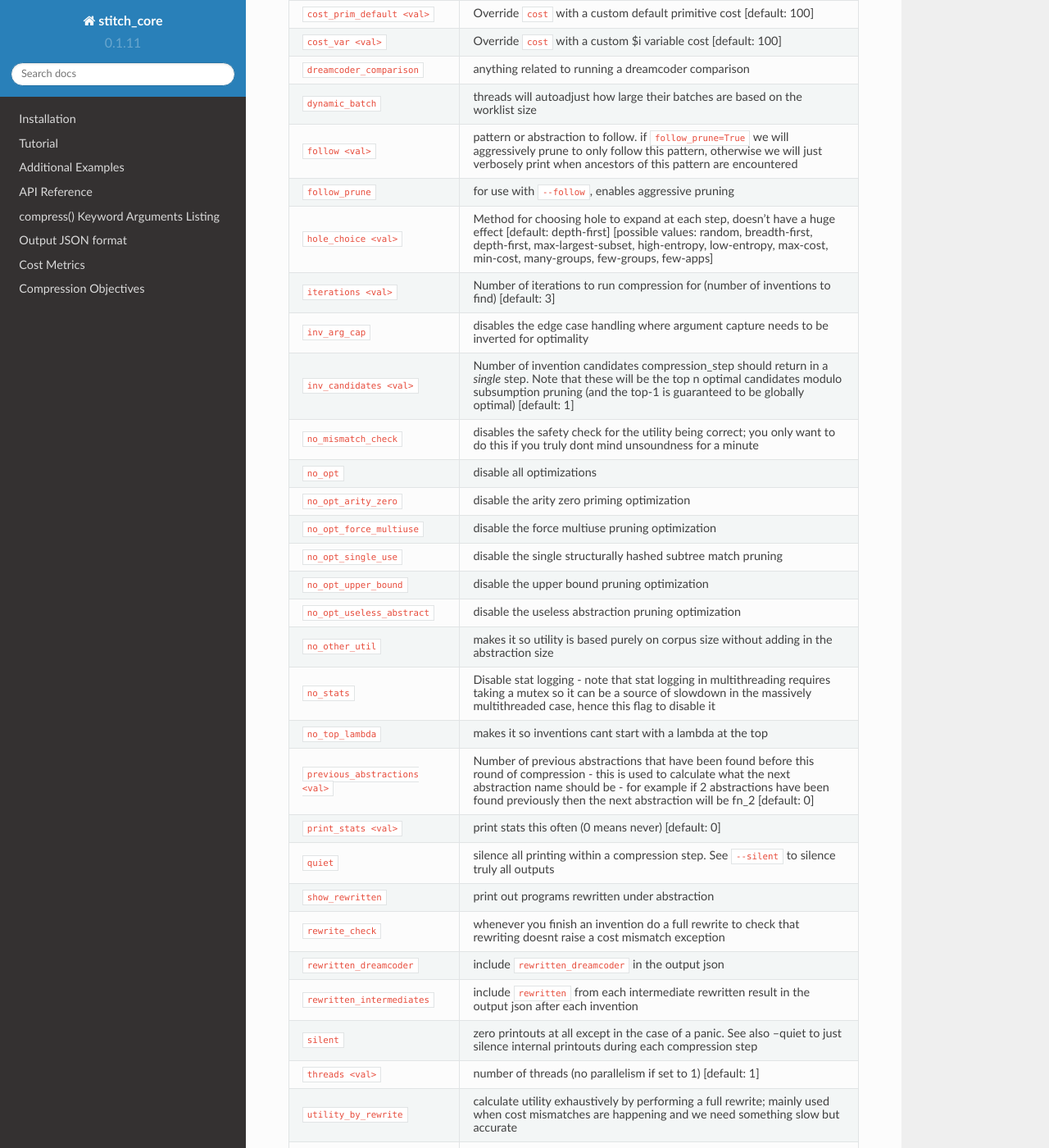
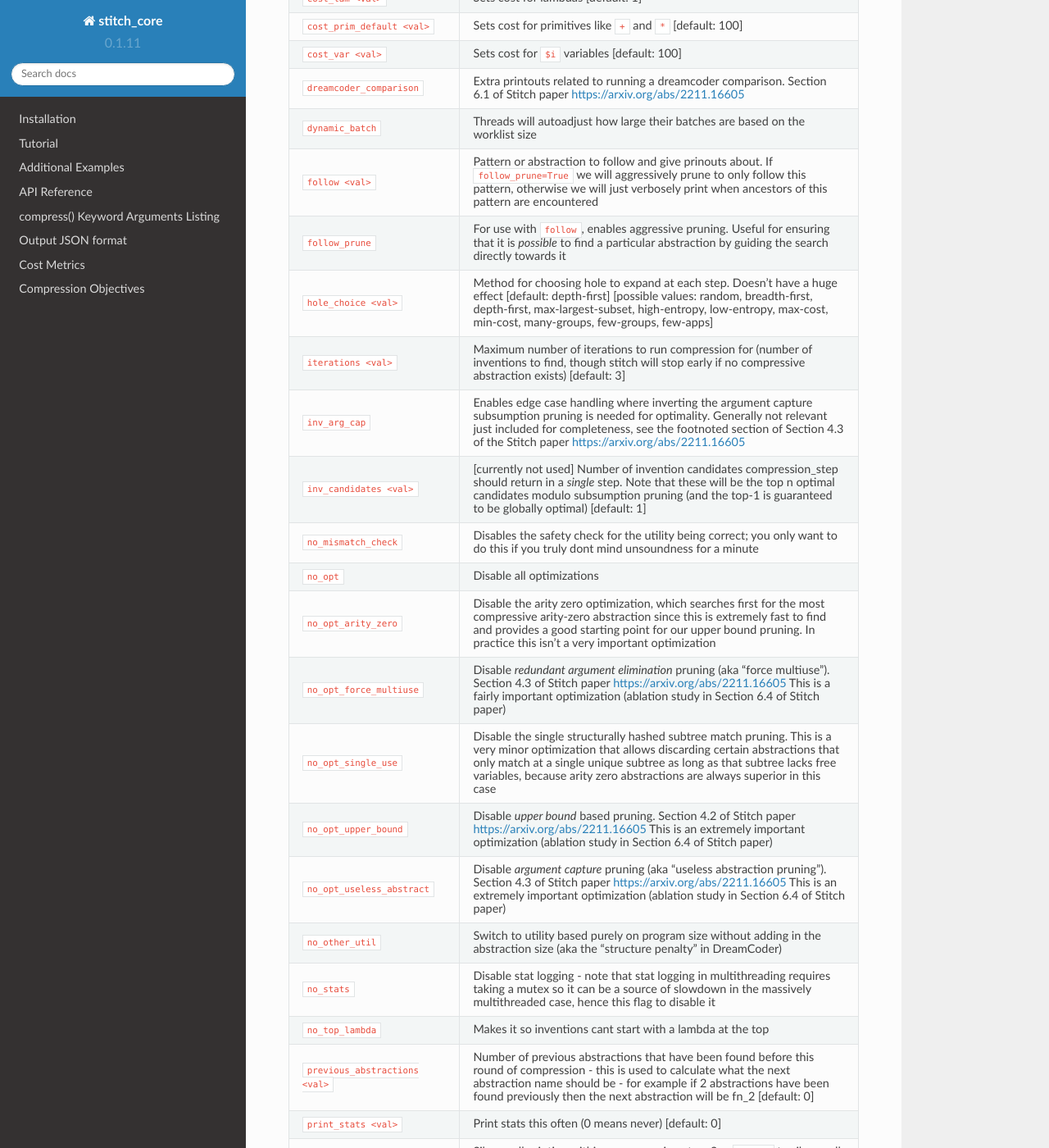
Before and after one commit to mlb2251/stitch_bindings, a Sphinx documentation site: the page built from docs/source/generated_kwargs_table.rst, in a window 1280 px wide and 1400 px high, scrolled down 532 px. Shown: the whole window at 82% size. Built offline with Sphinx 7.4.7 and the Read the Docs theme 2.0.0, drawn with Linux system fonts in a browser that asks for light colours; some of the changed text lies outside the part shown.

Commit message:
better kwargs

```diff
--- a/docs/source/generated_kwargs_table.rst
+++ b/docs/source/generated_kwargs_table.rst
@@ -10,102 +10,120 @@
         * - ``tasks <val>``
           - A ``List[str]`` equal in length to ``programs`` that gives names for the task each program is solving. If not provided, defaults to each program solving a unique task. This is only relevant for a DreamCoder-style compression metric that takes a *min* over programs within each task. See :ref:`compression_objectives` for more details.
         * - ``max_arity <val>``
-          - max arity of abstractions to find (will find all from 0 to this number inclusive)
-            [default: 2]
+          - Max arity of abstractions to find (will find arities from 0 to this number inclusive).
+            Note that scaling with arity can be very expensive [default: 2]
         * - ``abstraction_prefix <val>``
-          - prefix used to generate names of new abstractions, by default we will name our
+          - Prefix used to generate names of new abstractions, by default we will name our
             abstractions fn_0, fn_1, fn_2, etc [default: fn\_]
         * - ``allow_single_task``
-          - allow for abstractions that are only useful in a single task
+          - Allow for abstractions that are only useful in a single task (defaults to False like
+            DreamCoder)
         * - ``batch <val>``
-          - how many worklist items a thread will take at once [default: 1]
+          - How many worklist items a thread will take at once [default: 1]
         * - ``cost_app <val>``
-          - Override ``cost`` with a custom application cost [default: 1]
+          - Sets cost for applications in the lambda calculus [default: 1]
         * - ``cost_ivar <val>``
-          - Override ``cost`` with a custom abstraction variable cost [default: 100]
+          - Sets cost for ``#i`` abstraction variables [default: 100]
         * - ``cost_lam <val>``
-          - Override ``cost`` with a custom lambda cost [default: 1]
+          - Sets cost for lambdas [default: 1]
         * - ``cost_prim_default <val>``
-          - Override ``cost`` with a custom default primitive cost [default: 100]
+          - Sets cost for primitives like ``+`` and ``*`` [default: 100]
         * - ``cost_var <val>``
-          - Override ``cost`` with a custom $i variable cost [default: 100]
+          - Sets cost for ``$i`` variables [default: 100]
         * - ``dreamcoder_comparison``
-          - anything related to running a dreamcoder comparison
+          - Extra printouts related to running a dreamcoder comparison. Section 6.1 of Stitch paper
+            https://arxiv.org/abs/2211.16605
         * - ``dynamic_batch``
-          - threads will autoadjust how large their batches are based on the worklist size
+          - Threads will autoadjust how large their batches are based on the worklist size
         * - ``follow <val>``
-          - pattern or abstraction to follow. if ``follow_prune=True`` we will aggressively prune to
-            only follow this pattern, otherwise we will just verbosely print when ancestors of this
-            pattern are encountered
+          - Pattern or abstraction to follow and give prinouts about. If ``follow_prune=True`` we will
+            aggressively prune to only follow this pattern, otherwise we will just verbosely print
+            when ancestors of this pattern are encountered
         * - ``follow_prune``
-          - for use with ``--follow``, enables aggressive pruning
+          - For use with ``follow``, enables aggressive pruning. Useful for ensuring that it is
+            *possible* to find a particular abstraction by guiding the search directly towards it
         * - ``hole_choice <val>``
-          - Method for choosing hole to expand at each step, doesn't have a huge effect [default:
+          - Method for choosing hole to expand at each step. Doesn't have a huge effect [default:
             depth-first] [possible values: random, breadth-first, depth-first, max-largest-subset,
             high-entropy, low-entropy, max-cost, min-cost, many-groups, few-groups, few-apps]
         * - ``iterations <val>``
-          - Number of iterations to run compression for (number of inventions to find) [default: 3]
+          - Maximum number of iterations to run compression for (number of inventions to find,
+            though stitch will stop early if no compressive abstraction exists) [default: 3]
         * - ``inv_arg_cap``
-          - disables the edge case handling where argument capture needs to be inverted for
-            optimality
+          - Enables edge case handling where inverting the argument capture subsumption pruning is
+            needed for optimality. Generally not relevant just included for completeness, see the
+            footnoted section of Section 4.3 of the Stitch paper https://arxiv.org/abs/2211.16605
         * - ``inv_candidates <val>``
-          - Number of invention candidates compression_step should return in a *single* step. Note
-            that these will be the top n optimal candidates modulo subsumption pruning (and the
-            top-1  is guaranteed to be globally optimal) [default: 1]
+          - [currently not used] Number of invention candidates compression_step should return in a
+            *single* step. Note that these will be the top n optimal candidates modulo subsumption
+            pruning (and the top-1 is guaranteed to be globally optimal) [default: 1]
         * - ``no_mismatch_check``
-          - disables the safety check for the utility being correct; you only want to do this if you
+          - Disables the safety check for the utility being correct; you only want to do this if you
             truly dont mind unsoundness for a minute
         * - ``no_opt``
-          - disable all optimizations
+          - Disable all optimizations
         * - ``no_opt_arity_zero``
-          - disable the arity zero priming optimization
+          - Disable the arity zero optimization, which searches first for the most compressive
+            arity-zero abstraction since this is extremely fast to find and provides a good starting
+            point for our upper bound pruning. In practice this isn't a very important optimization
         * - ``no_opt_force_multiuse``
-          - disable the force multiuse pruning optimization
+          - Disable *redundant argument elimination* pruning (aka "force multiuse"). Section 4.3 of
+            Stitch paper https://arxiv.org/abs/2211.16605 This is a fairly important optimization
+            (ablation study in Section 6.4 of Stitch paper)
         * - ``no_opt_single_use``
-          - disable the single structurally hashed subtree match pruning
+          - Disable the single structurally hashed subtree match pruning. This is a very minor
+            optimization that allows discarding certain abstractions that only match at a single
+            unique subtree as long as that subtree lacks free variables, because arity zero
+            abstractions are always superior in this case
         * - ``no_opt_upper_bound``
-          - disable the upper bound pruning optimization
+          - Disable *upper bound* based pruning. Section 4.2 of Stitch paper
+            https://arxiv.org/abs/2211.16605 This is an extremely important optimization (ablation
+            study in Section 6.4 of Stitch paper)
         * - ``no_opt_useless_abstract``
-          - disable the useless abstraction pruning optimization
+          - Disable *argument capture* pruning (aka "useless abstraction pruning"). Section 4.3 of
+            Stitch paper https://arxiv.org/abs/2211.16605 This is an extremely important
+            optimization (ablation study in Section 6.4 of Stitch paper)
         * - ``no_other_util``
-          - makes it so utility is based purely on corpus size without adding in the abstraction
-            size
+          - Switch to utility based purely on program size without adding in the abstraction size
+            (aka the "structure penalty" in DreamCoder)
         * - ``no_stats``
           - Disable stat logging - note that stat logging in multithreading requires taking a mutex
             so it can be a source of slowdown in the massively multithreaded case, hence this flag
             to disable it
         * - ``no_top_lambda``
-          - makes it so inventions cant start with a lambda at the top
+          - Makes it so inventions cant start with a lambda at the top
         * - ``previous_abstractions <val>``
           - Number of previous abstractions that have been found before this round of compression -
             this is used to calculate what the next abstraction name should be - for example if 2
             abstractions have been found previously then the next abstraction will be fn_2 [default:
             0]
         * - ``print_stats <val>``
-          - print stats this often (0 means never) [default: 0]
+          - Print stats this often (0 means never) [default: 0]
         * - ``quiet``
-          - silence all printing within a compression step. See ``--silent`` to silence truly all
-            outputs
+          - Silence all printing within a compression step. See ``silent`` to silence all outputs
+            between compression steps as well
         * - ``show_rewritten``
-          - print out programs rewritten under abstraction
+          - Print out programs rewritten under abstraction
         * - ``rewrite_check``
-          - whenever you finish an invention do a full rewrite to check that rewriting doesnt raise
-            a cost mismatch exception
+          - Used for soundness testing. Whenever you finish an invention do a full rewrite to check
+            that rewriting doesnt raise a cost mismatch exception
         * - ``rewritten_dreamcoder``
-          - include ``rewritten_dreamcoder`` in the output json
+          - Include the dreamcoder-format rewritten programs in the output
         * - ``rewritten_intermediates``
-          - include ``rewritten`` from each intermediate rewritten result in the output json after
-            each invention
+          - For each abstraction learned, includes the rewritten programs right after learning that
+            abstraction in the output. If ``rewritten_dreamcoder`` is also specified, then the
+            rewritten programs in dreamcoder format will also be included
         * - ``silent``
-          - zero printouts at all except in the case of a panic. See also --quiet to just silence
-            internal printouts during each compression step
+          - Disables all prinouts except in the case of a panic. See also ``quiet`` to just silence
+            internal printouts during each compression step In Python this defaults to True
         * - ``threads <val>``
-          - number of threads (no parallelism if set to 1) [default: 1]
+          - Number of threads to use for compression (no parallelism if set to 1) [default: 1]
         * - ``utility_by_rewrite``
-          - calculate utility exhaustively by performing a full rewrite; mainly used when cost
-            mismatches are happening and we need something slow but accurate
+          - Calculate utility exhaustively by performing a full rewrite. Used for debugging when
+            cost mismatch exceptions are happening and we need something slow but accurate as a
+            temporary solution
         * - ``verbose_best``
-          - prints whenever a new best abstraction is found
+          - Prints whenever a new best abstraction is found
         * - ``verbose_worklist``
-          - prints every worklist item as it is processed (will slow things down a ton due to
-            rendering out expressins)
+          - Prints every worklist item as it is processed (will slow things down a ton due to
+            rendering out expressions)
```
